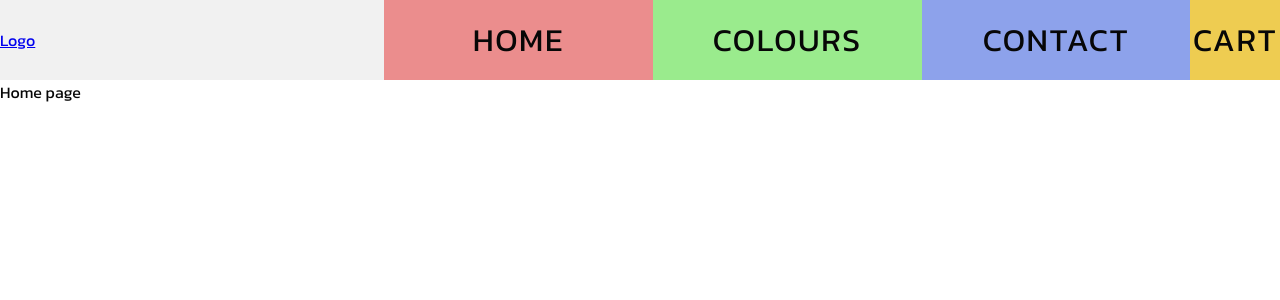
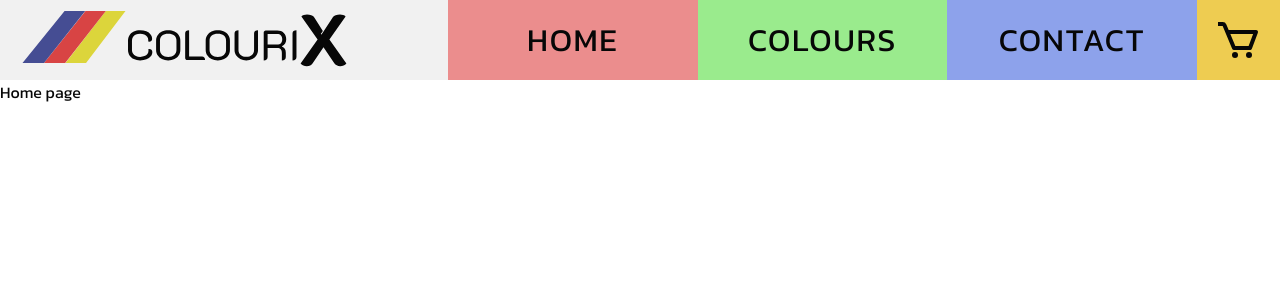
Before and after one commit to Patrick-Svensson/colourix, a React (Create React App) app: page / in a window 1280 px wide. Shown: the top 300 px of the page. Built offline with nearby package versions, Linux system fonts and the light colour scheme.

Commit message:
Add logo and trolley icon.

```diff
--- a/package.json
+++ b/package.json
@@ -8,6 +8,7 @@
     "@testing-library/user-event": "^12.8.3",
     "react": "^17.0.2",
     "react-dom": "^17.0.2",
+    "react-icons": "^4.2.0",
     "react-router-dom": "^5.2.0",
     "react-scripts": "4.0.3",
     "web-vitals": "^1.1.2"
--- a/src/Components/Navbar.css
+++ b/src/Components/Navbar.css
@@ -4,7 +4,7 @@
 }
 
 .logoContainer {
-    width: 30%;
+    width: 35%;
     height: 10vh;
     display: flex;
     align-items: center;
@@ -12,7 +12,7 @@
 }
 
 .navLinkContainer {
-    width: 70%;
+    width: 65%;
     height: 10vh;
     display: flex;
     justify-content: flex-end;
@@ -48,4 +48,5 @@
 .cartLink {
     width: 10%;
     background-color: #eecc51;
+    font-size: 3rem;
 }
--- a/src/Components/Navbar.js
+++ b/src/Components/Navbar.js
@@ -1,11 +1,13 @@
 import { NavLink } from "react-router-dom";
+import { BiCart } from "react-icons/bi";
+import { ReactComponent as ReactLogo } from "./ColourixLogo.svg";
 
 const Navbar = () => {
     return (
         <div className="navBar">
             <div className="logoContainer">
                 <NavLink exact to="/">
-                    Logo
+                    <ReactLogo />
                 </NavLink>
             </div>
             <div className="navLinkContainer">
@@ -19,7 +21,7 @@ const Navbar = () => {
                     Contact
                 </NavLink>
                 <NavLink className="navLink cartLink" exact to="/cart">
-                    Cart
+                    <BiCart />
                 </NavLink>
             </div>
         </div>
```
Also changed, not shown: src/Components/ColourixLogo.svg (added), 1 other file (tests, documents, lock files or other folders).
